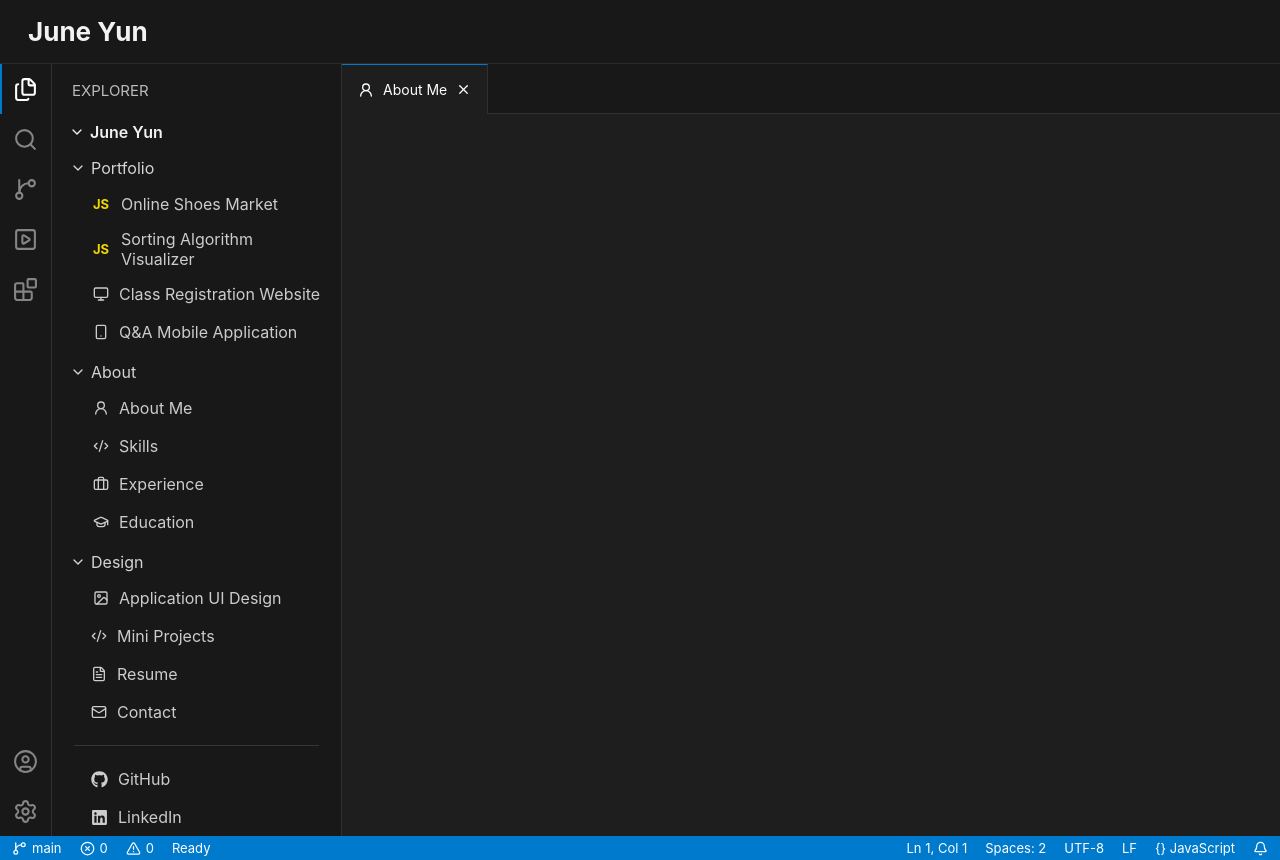
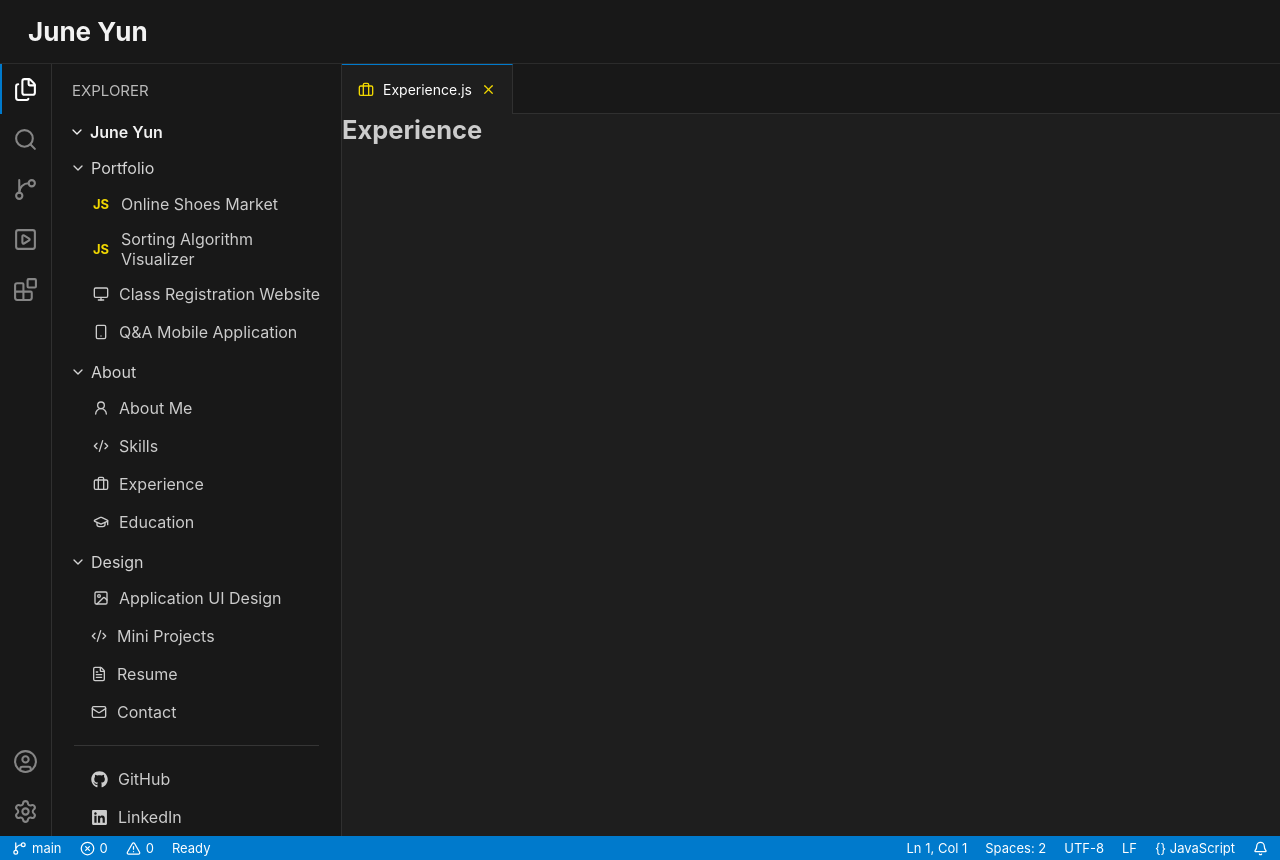
Before and after one commit to JuneYunDev/JunePortfoiloWebsite, a React (Vite) app: page /experience in a window 1280 px wide. Built offline with nearby package versions, Linux system fonts and the light colour scheme.

Commit message:
Add pages

```diff
--- a/src/App.jsx
+++ b/src/App.jsx
@@ -7,6 +7,10 @@ import StatusBar from "./components/layout/StatusBar";
 
 import HomePage from "./components/home/HomePage";
 import SkillsPage from "./pages/SkillsPage";
+import ExperiencePage from "./pages/ExperiencePage";
+import EducationPage from "./pages/EducationPage";
+import ShoesMarketPage from "./pages/ShoesMarketPage";
+import SortingVisualizerPage from "./pages/SortingVisualizerPage";
 
 function App() {
   return (
@@ -26,6 +30,16 @@ function App() {
             <Routes>
               <Route path="/" element={<HomePage />} />
               <Route path="/skills" element={<SkillsPage />} />
+              <Route path="/experience" element={<ExperiencePage />} />
+              <Route path="/education" element={<EducationPage />} />
+              <Route
+                path="/projects/shoes-market"
+                element={<ShoesMarketPage />}
+              />
+              <Route
+                path="/projects/sorting-visualizer"
+                element={<SortingVisualizerPage />}
+              />
             </Routes>
           </div>
         </section>
--- a/src/components/layout/EditorTabs.jsx
+++ b/src/components/layout/EditorTabs.jsx
@@ -1,12 +1,109 @@
-import { UserRound, X } from "lucide-react";
+import { useLocation } from "react-router-dom";
+
+import {
+  UserRound,
+  Code2,
+  Briefcase,
+  GraduationCap,
+  Mail,
+  FileText,
+  Monitor,
+  Smartphone,
+  X,
+} from "lucide-react";
 
 function EditorTabs() {
+  const location = useLocation();
+
+  const getTabInfo = () => {
+    switch (location.pathname) {
+      case "/":
+        return {
+          label: "About Me",
+          type: "profile",
+          icon: <UserRound size={16} />,
+        };
+
+      case "/skills":
+        return {
+          label: "Skills.js",
+          type: "javascript",
+          icon: <Code2 size={16} />,
+        };
+
+      case "/experience":
+        return {
+          label: "Experience.js",
+          type: "javascript",
+          icon: <Briefcase size={16} />,
+        };
+
+      case "/education":
+        return {
+          label: "Education.md",
+          type: "markdown",
+          icon: <GraduationCap size={16} />,
+        };
+
+      case "/contact":
+        return {
+          label: "Contact.jsx",
+          type: "react",
+          icon: <Mail size={16} />,
+        };
+
+      case "/resume":
+        return {
+          label: "Resume.pdf",
+          type: "pdf",
+          icon: <FileText size={16} />,
+        };
+
+      case "/projects/shoes-market":
+        return {
+          label: "OnlineShoesMarket.jsx",
+          type: "react",
+          icon: <Monitor size={16} />,
+        };
+
+      case "/projects/sorting-visualizer":
+        return {
+          label: "SortingVisualizer.jsx",
+          type: "javascript",
+          icon: <Code2 size={16} />,
+        };
+
+      case "/projects/class-registration":
+        return {
+          label: "ClassRegistration.jsx",
+          type: "react",
+          icon: <Monitor size={16} />,
+        };
+
+      case "/projects/qa-mobile":
+        return {
+          label: "QAMobileApp.jsx",
+          type: "mobile",
+          icon: <Smartphone size={16} />,
+        };
+
+      default:
+        return {
+          label: "NotFound",
+          type: "default",
+          icon: <FileText size={16} />,
+        };
+    }
+  };
+
+  const tab = getTabInfo();
+
   return (
     <div className="editor-tabs">
-      <div className="editor-tab editor-tab--active">
-        <UserRound size={16} />
+      <div className={`editor-tab editor-tab--active ${tab.type}`}>
+        {tab.icon}
 
-        <span>About Me</span>
+        <span>{tab.label}</span>
 
         <X size={15} />
       </div>
--- /dev/null
+++ b/src/pages/EducationPage.jsx
@@ -0,0 +1,9 @@
+function EducationPage() {
+  return (
+    <main>
+      <h1>Education</h1>
+    </main>
+  );
+}
+
+export default EducationPage;
--- /dev/null
+++ b/src/pages/ExperiencePage.jsx
@@ -0,0 +1,9 @@
+function ExperiencePage() {
+  return (
+    <main>
+      <h1>Experience</h1>
+    </main>
+  );
+}
+
+export default ExperiencePage;
--- /dev/null
+++ b/src/pages/ShoesMarketPage.jsx
@@ -0,0 +1,9 @@
+function ShoesMarketPage() {
+  return (
+    <main>
+      <h1>Online Shoes Market</h1>
+    </main>
+  );
+}
+
+export default ShoesMarketPage;
--- /dev/null
+++ b/src/pages/SortingVisualizerPage.jsx
@@ -0,0 +1,9 @@
+function SortingVisualizerPage() {
+  return (
+    <main>
+      <h1>Sorting Algorithm Visualizer</h1>
+    </main>
+  );
+}
+
+export default SortingVisualizerPage;
--- a/src/styles/layout.css
+++ b/src/styles/layout.css
@@ -256,6 +256,22 @@
   overflow-y: auto;
 }
 
+.editor-tab.javascript svg {
+  color: #f1d700;
+}
+
+.editor-tab.react svg {
+  color: #61dafb;
+}
+
+.editor-tab.markdown svg {
+  color: #519aba;
+}
+
+.editor-tab.profile svg {
+  color: #c586c0;
+}
+
 /* Status Bar */
 
 .status-bar {
```
